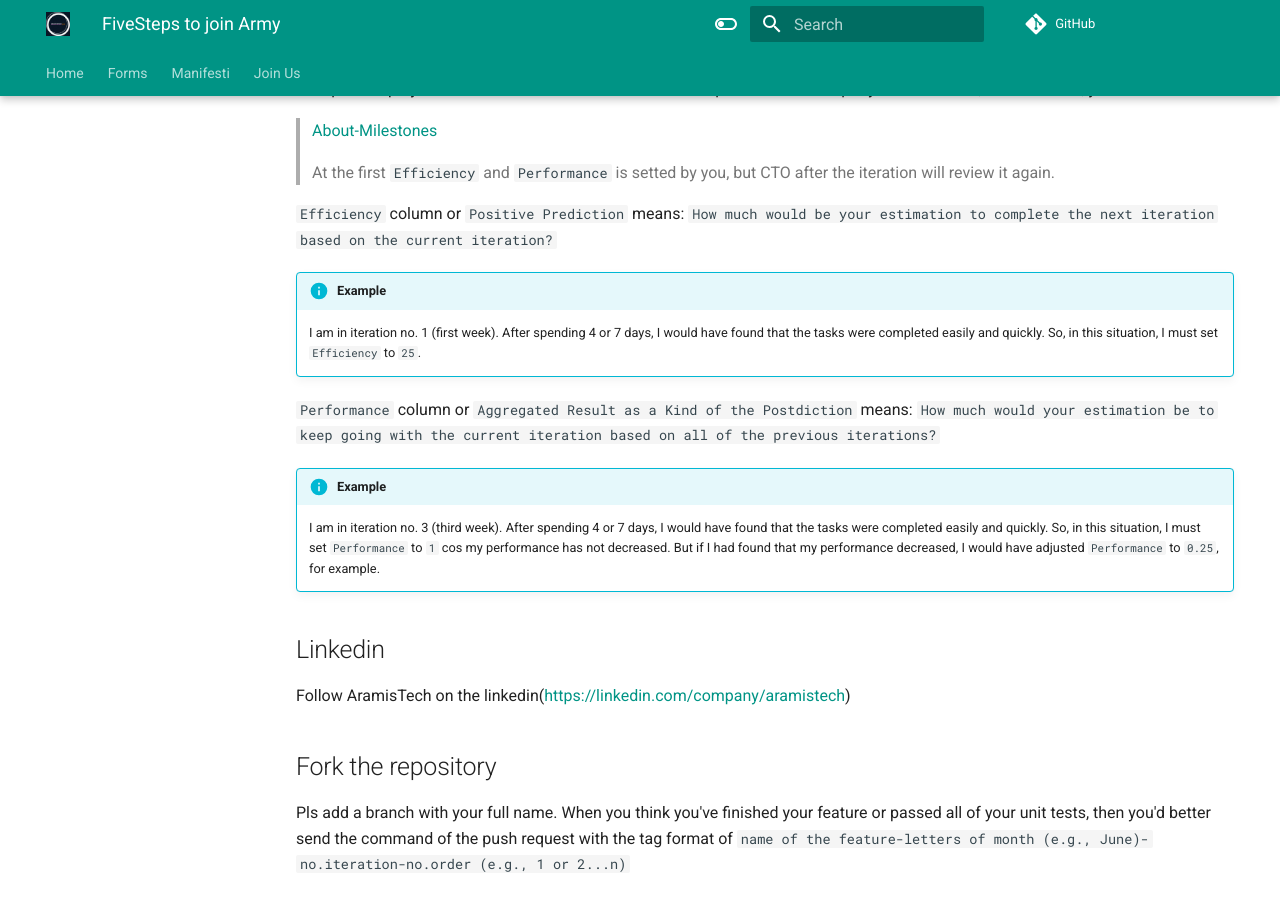
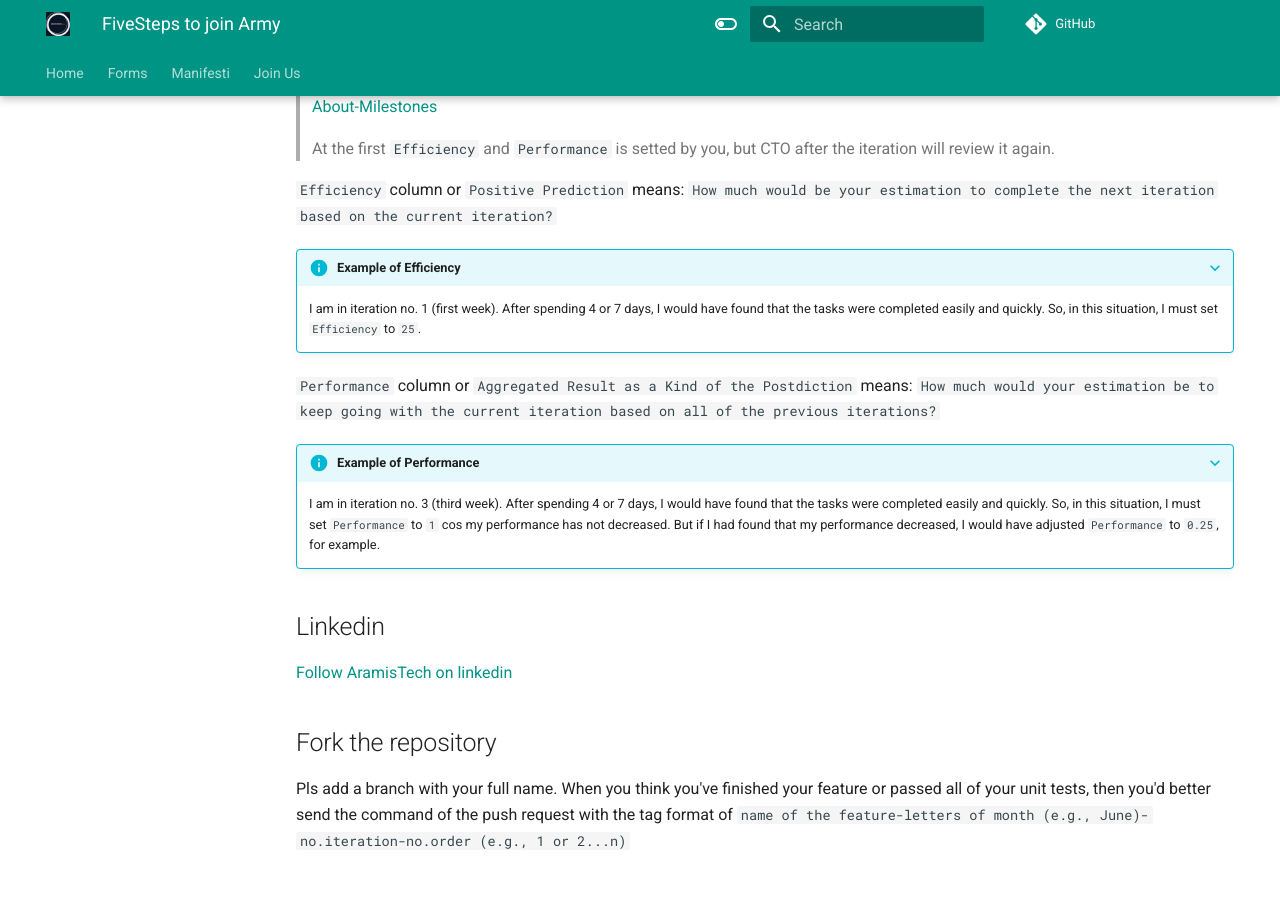
Before and after one commit to 21crickets/21crickets.github.io, an MkDocs documentation site: the page built from docs/career/steps-to-join.md, in a window 1280 px wide and 900 px high, scrolled down 1621 px. Built offline with MkDocs 1.6.1 and Material for MkDocs 9.7.7, drawn with Linux system fonts in a browser that asks for light colours.

Commit message:
Update steps-to-join.md

```diff
--- a/docs/career/steps-to-join.md
+++ b/docs/career/steps-to-join.md
@@ -16,9 +16,8 @@
 
 !!! info
 
-  Based on your niched job or desired job, clickOn one of Discord channels although you can join to all public channels but you can only join the a private channel which we will send you a link.
-
-> After joining the group, I am going to send an invitation link for joining the private channel P2G. So, Pls do not forget to accept the invitation. We are going to map up about project on Discord private channel. So, we do not speak about project in Github,Gist, or via email, so on.
+    Based on your niched job or desired job, clickOn one of Discord channels although you can join to all public channels but you can only join the a private channel which we will send you a link.
+    > After joining the group, I am going to send an invitation link for joining the private channel P2G. So, Pls do not forget to accept the invitation. We are going to map up about project on Discord private channel. So, we do not speak about project in Github,Gist, or via email, so on.
 
 `Discord-NFT-Music-UI`
   [Invitation Link](https://discord.gg/4pj3UddZ)
@@ -40,11 +39,12 @@
   [Discord public channel](https://discordapp.com/channels/1119077618835259462/1120441029544398988)
 
 `Telegram Public Channel`
-    [Channel](https://t.me/mfs_nft_music)
-    [Invite link of channel](https://t.me/+bZwYECRJCNBiNmFk)
+  [Channel](https://t.me/mfs_nft_music)
+  [Invite link of channel](https://t.me/+bZwYECRJCNBiNmFk)
+
 `Telegram Public Group`
-    [Group](https://t.me/public_mfs_nft_music)
-    [Invite link of group](https://t.me/+3wIB03SJbnMzODhk)
+  [Group](https://t.me/public_mfs_nft_music)
+  [Invite link of group](https://t.me/+3wIB03SJbnMzODhk)
 
 ## Check the project out
 
@@ -61,19 +61,19 @@
 `Efficiency` column or `Positive Prediction` means:
 `How much would be your estimation to complete the next iteration based on the current iteration?`
 
-!!! info "Example"
+???+ info "Example of Efficiency"
 
     I am in iteration no. 1 (first week). After spending 4 or 7 days, I would have found that the tasks were completed easily and quickly. So, in this situation, I must set `Efficiency` to `25`.
 
 `Performance` column or `Aggregated Result as a Kind of the Postdiction` means:
 `How much would your estimation be to keep going with the current iteration based on all of the previous iterations?`
 
-!!! info "Example"
+???+ info "Example of Performance"
 
     I am in iteration no. 3 (third week). After spending 4 or 7 days, I would have found that the tasks were completed easily and quickly. So, in this situation, I must set `Performance` to `1` cos my performance has not decreased. But if I had found that my performance decreased, I would have adjusted `Performance` to `0.25`, for example.
 
 ## Linkedin
-Follow AramisTech on the linkedin(https://linkedin.com/company/aramistech)
+[Follow AramisTech on linkedin](https://linkedin.com/company/aramistech)
 
 ## Fork the repository
 Pls add a branch with your full name. When you think you've finished your feature or passed all of your unit tests, then you'd better send the command of the push request with the tag format of `name of the feature-letters of month (e.g., June)-no.iteration-no.order (e.g., 1 or 2...n)`
```
